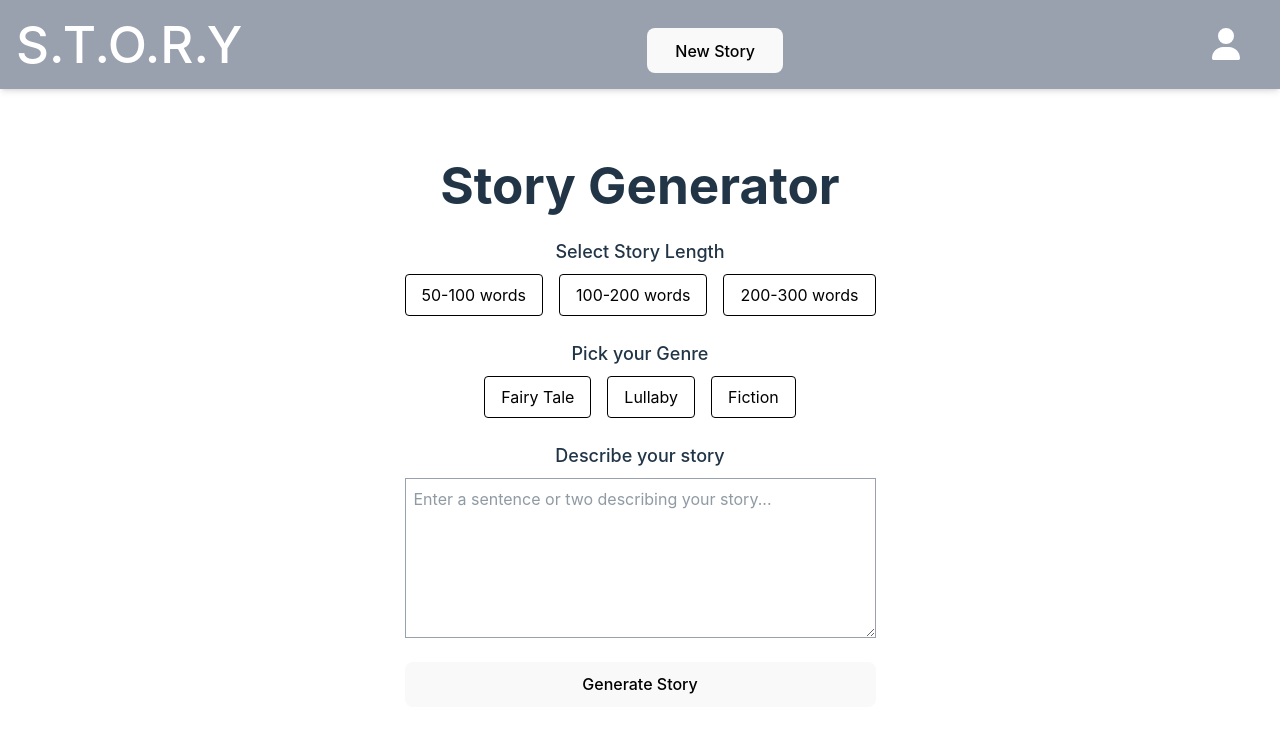
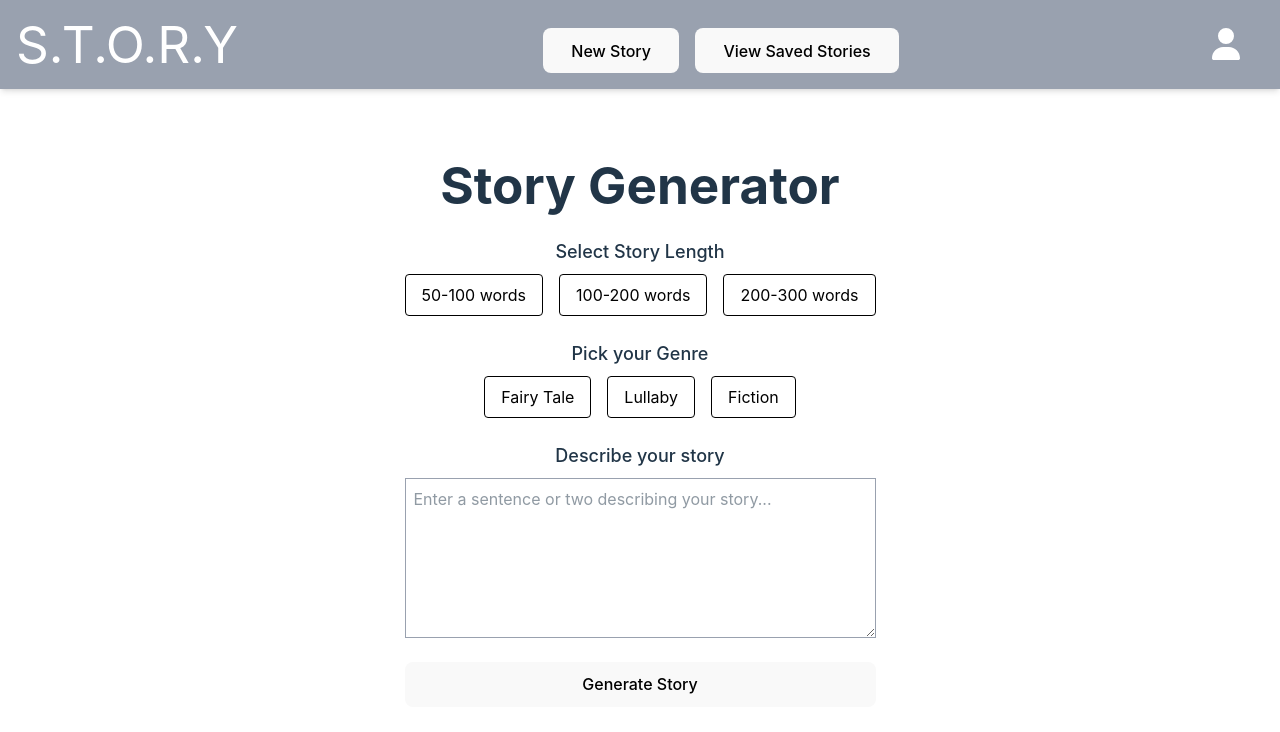
Before and after one commit to wesleylui/SENG401FinalProject_Group16, a React (Vite) app in the folder frontend/: page /main in a window 1280 px wide. Shown: the top 732 px of the page. Built offline with nearby package versions, Linux system fonts and the light colour scheme.

Commit message:
profile icon only when signed in. also testing frontend deployment updates correctly

```diff
--- a/frontend/src/components/Header.jsx
+++ b/frontend/src/components/Header.jsx
@@ -9,28 +9,29 @@ const Header = () => {
 
   return (
     <header className="fixed top-0 left-0 w-full bg-gray-400 p-4 shadow-md z-50 flex justify-between items-center">
-      <Link to="/main">
       <h1 className="text-white hover:text-gray-700 transition duration-300">
         S.T.O.R.Y
       </h1>
-      </Link>
       <div className="flex justify-center w-full">
         {location.pathname !== "/" && location.pathname !== "/signup" && (
+          <>
             <Link to="/main">
               <button className="text-black p-2 rounded w-full mt-3 hover transition mr-4">
                 New Story
               </button>
             </Link>
-        )}
-        {isAuthenticated && !isGuest && (
+            {!isGuest && (
               <Link to="/saved-stories">
                 <button className="text-black p-2 rounded w-full mt-3 hover transition ml-4">
                   View Saved Stories
                 </button>
               </Link>
             )}
+          </>
+        )}
       </div>
       <div className="flex items-center ml-4 pr-4">
+        {location.pathname !== "/" && location.pathname !== "/signup" && (
           <Link to="/profile">
             <FontAwesomeIcon
               icon={faUser}
@@ -38,6 +39,7 @@ const Header = () => {
               className="text-white p-2 rounded hover:text-gray-700 transition duration-300"
             />
           </Link>
+        )}
       </div>
     </header>
   );
```
Lines whose indentation alone changed are shown as unchanged.
